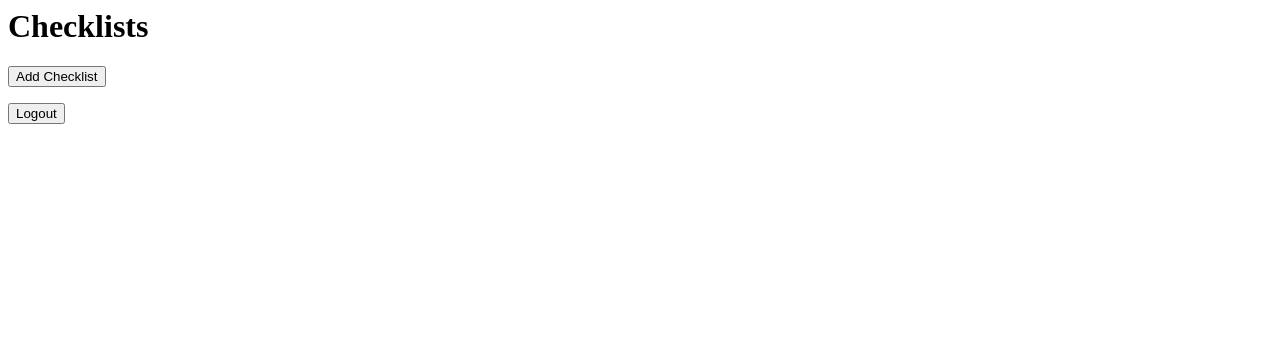
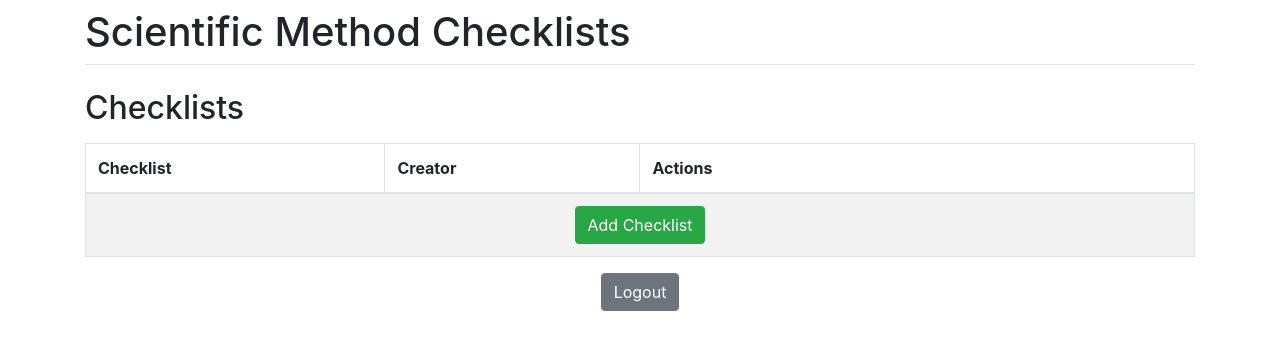
Before and after one commit to Image-X-Institute/scientific-method-app, a Django app: page /checklists/ in a window 1280 px wide. Shown: the top 358 px of the page. Run offline with Django 4.2, Linux system fonts and the light colour scheme; the visitor is signed in with stand-in values (Sample User, id 1); data that the repository does not hold is empty; some libraries are stand-ins or nearby versions.

Commit message:
Updated checklist_index.html

```diff
--- a/sm_app/sm_project/cl_app/templates/cl_app/checklist_index.html
+++ b/sm_app/sm_project/cl_app/templates/cl_app/checklist_index.html
@@ -1,17 +1,54 @@
+{% extends 'user_app/base.html' %}
 
-<h1>Checklists</h1>
-<a href="{% url 'cl_app:add_checklist' %}"><button>Add Checklist</button></a>
-<ul>
-{% for checklist in user.checklist_set.all %}
-    <li>
-        {{ checklist.checklist_title }} - Creator: {{ checklist.creator.name }}
-        <a href="{% url 'cl_app:checklist' checklist.id %}"><button>Open Checklist</button></a>
-        {% if checklist.creator == user %}
-            <a href="{% url 'cl_app:remove_checklist' checklist.id %}"><button onclick="return confirm('Are you sure?')">Delete Checklist</button></a>
-        {% else %}
-            <a href="{% url 'cl_app:leave_checklist' checklist.id %}"><button onclick="return confirm('Are you sure?')">Leave Checklist</button></a>
-        {% endif %}
-    </li>
-{% endfor %}
-</ul>
-<a href="{% url 'cl_app:logout' %}"><button>Logout</button></a>
+{% load crispy_forms_tags %}
+
+{% block content %}
+  <h2 class="pb-2">Checklists</h2>
+  <table class="table table-bordered table-striped">
+    <thead>
+      <tr>
+        <th scope="col" width="27%">Checklist</th>
+        <th scope="col" width="23%">Creator</th>
+        <th scope="col" width="50%">Actions</th>
+      </tr>
+    </thead>
+    <tbody>
+      {% for checklist in user.checklist_set.all %}
+        <tr>
+          <td scope="row">{{ checklist.checklist_title }}</td>
+          <td>{{ checklist.creator.name }}</td>
+          <td>
+            <div class="row no-gutters">
+              <div class="col text-center">
+                <a href="{% url 'cl_app:checklist' checklist.id %}">
+                  <button class="btn btn-primary">Open Checklist</button>
+                </a>
+              </div>
+              <div class="col text-center">
+                {% if checklist.creator == user %}
+                  <a href="{% url 'cl_app:remove_checklist' checklist.id %}">
+                    <button class="btn btn-danger" onclick="return confirm('Are you sure?')">Delete Checklist</button>
+                  </a>
+                {% else %}
+                  <a href="{% url 'cl_app:leave_checklist' checklist.id %}">
+                    <button class="btn btn-warning" onclick="return confirm('Are you sure?')">Leave Checklist</button>
+                  </a>
+                {% endif %}
+              </div>
+            </div>
+          </td>
+        </tr>
+      {% endfor %}
+      <tr>
+        <td scope="row" colspan="3">
+          <div class="col text-center">
+            <a href="{% url 'cl_app:add_checklist' %}"><button class="btn btn-success">Add Checklist</button></a>
+          </div>
+        </td>
+      </tr>
+    </tbody>
+  </table>
+  <div class="col text-center pb-5">
+    <a href="{% url 'cl_app:logout' %}"><button class="btn btn-secondary">Logout</button></a>
+  </div>
+{% endblock %}
```
